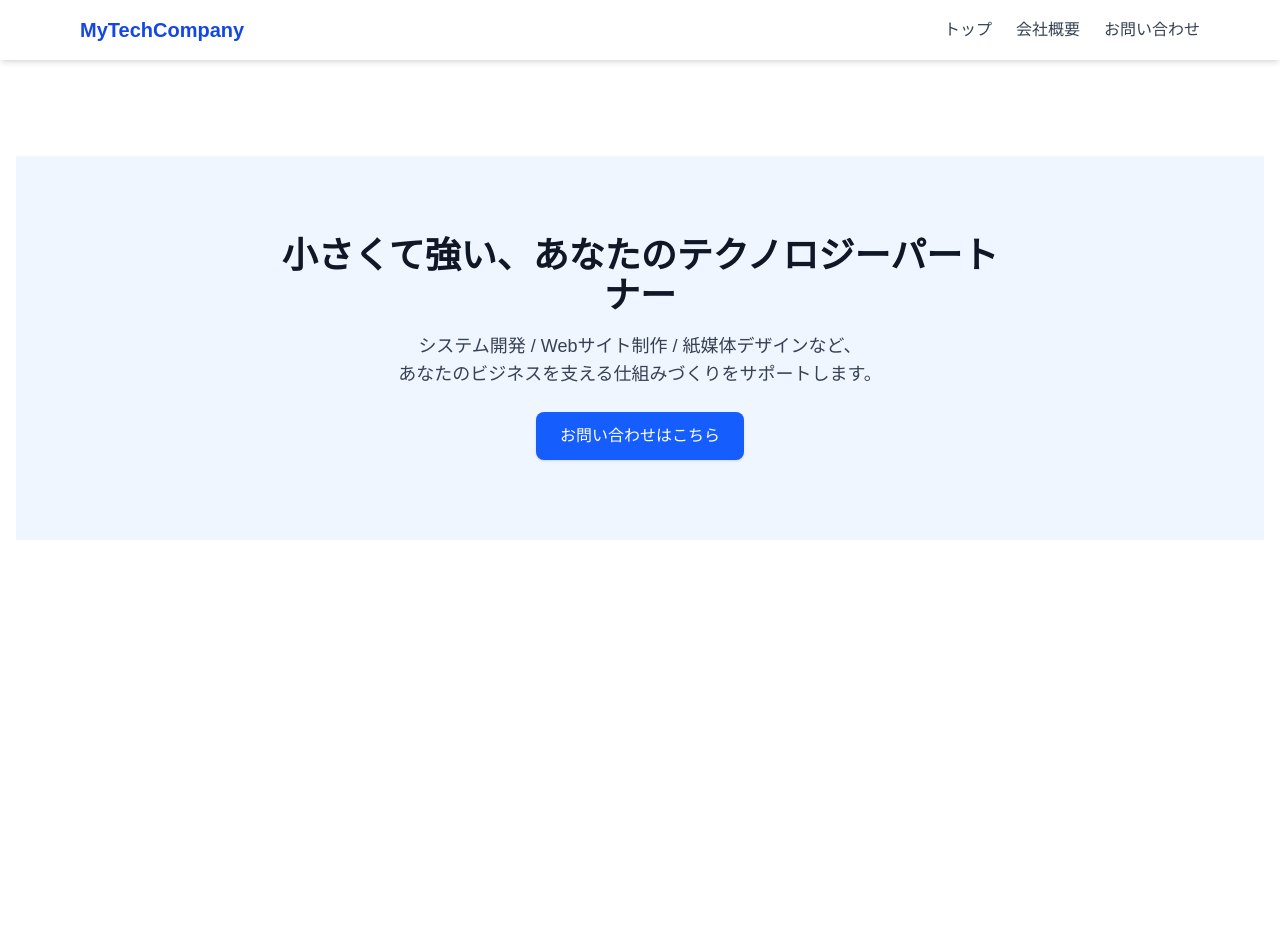
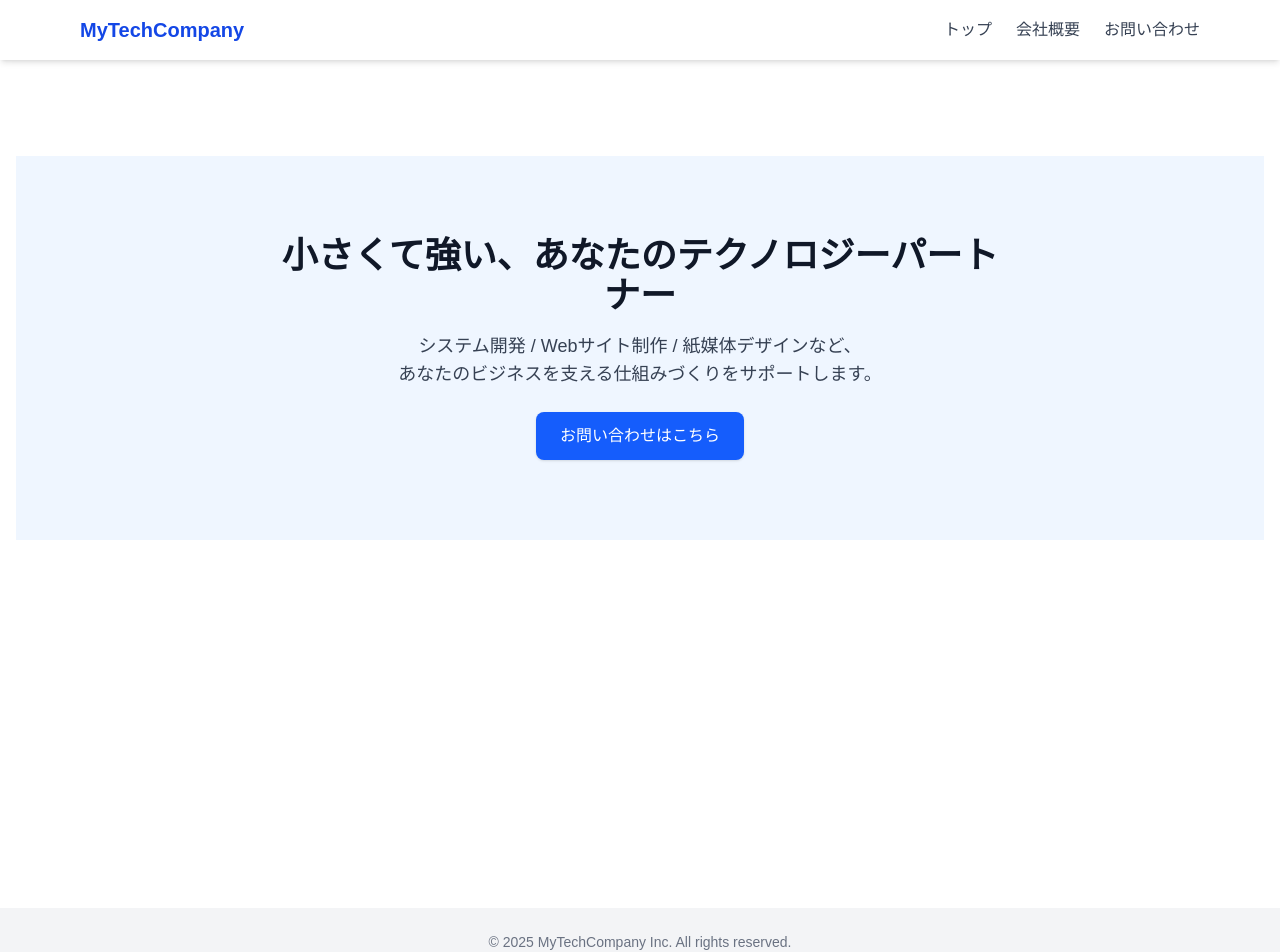
Before and after one commit to YusukeOhno16/my-company-site, a Next.js app: page / in a window 1280 px wide. Shown: the top 952 px of the page. Before the commit the page ends 860 px from the top, so only its background shows below. Built offline with nearby package versions, Linux system fonts and the light colour scheme.

Commit message:
フッターコンポーネントを追加し、全ページに共通のフッターを表示するようにレイアウトを更新

```diff
--- a/src/app/layout.tsx
+++ b/src/app/layout.tsx
@@ -2,6 +2,7 @@ import type { Metadata } from "next"; // ページ全体のメタ情報を型で
 import { Geist, Geist_Mono } from "next/font/google"; // Google Fonts（Geist）の読み込み
 import "./globals.css"; // Tailwindや共通スタイルを適用
 import Header from "@/components/Header"; // ヘッダーコンポーネントの読み込み
+import Footer from "@/components/Footer"; // フッターコンポーネントの読み込み
 
 // フォントの設定（カスタムプロパティとして利用）
 const geistSans = Geist({
@@ -33,6 +34,7 @@ export default function RootLayout({
       >
         <Header /> {/* ← 全ページ共通のナビゲーションバー */}
         <main className="min-h-screen">{children}</main> {/* ページ固有の内容 */}
+        <Footer /> {/* ← 全ページ共通のフッター */}
       </body>
     </html>
   );
--- /dev/null
+++ b/src/components/Footer.tsx
@@ -0,0 +1,13 @@
+// src/components/Footer.tsx
+
+export default function Footer() {
+  return (
+    <footer className="bg-gray-100 py-6 text-sm text-center text-gray-500 mt-12">
+      {/* 背景を薄いグレーに設定し、上下に余白を持たせたフッター */}
+      <p>
+        © {new Date().getFullYear()} MyTechCompany Inc. All rights reserved.
+        {/* 会社名やコピーライト表示。必要に応じて変更可 */}
+      </p>
+    </footer>
+  );
+}
```
